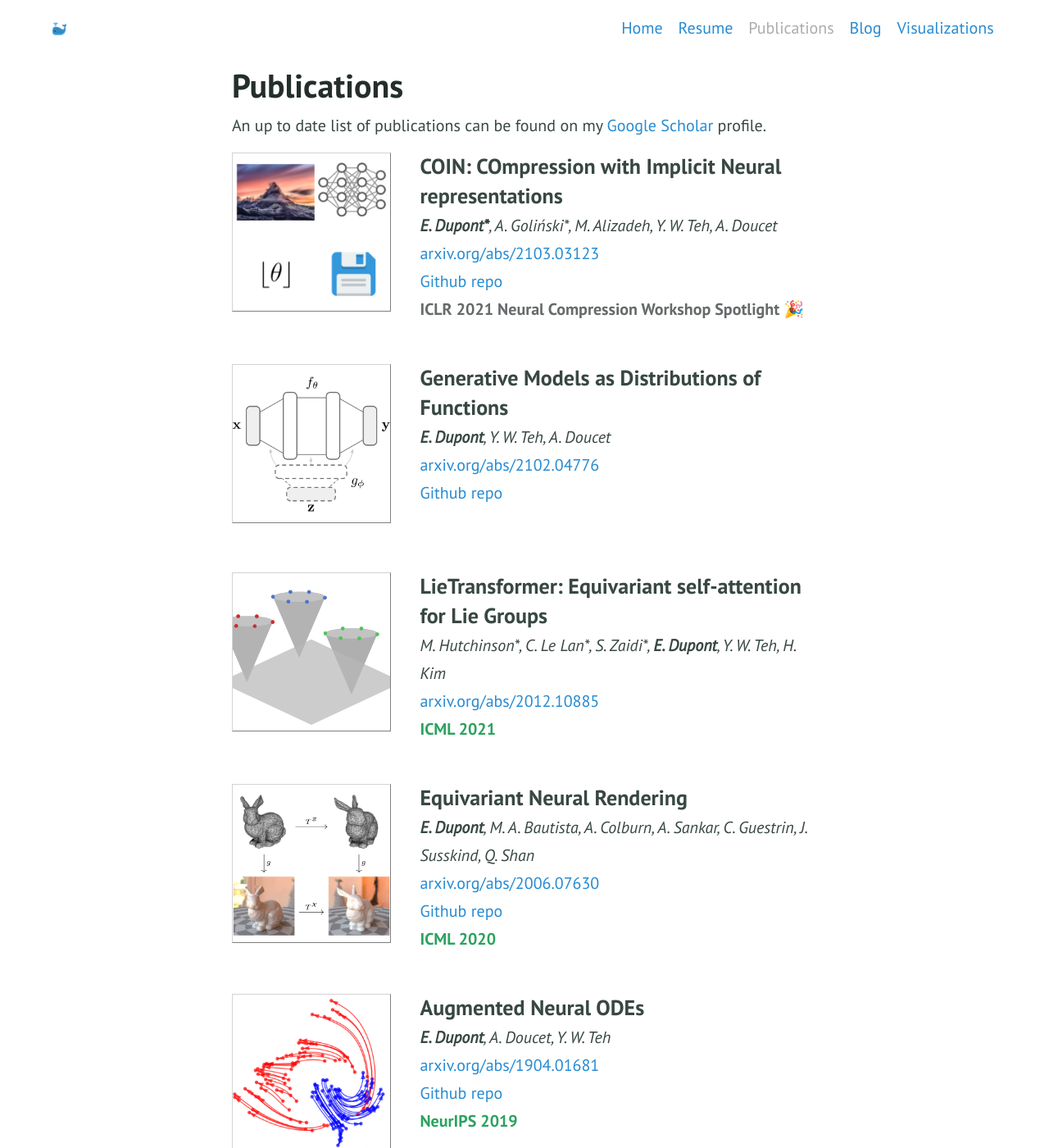
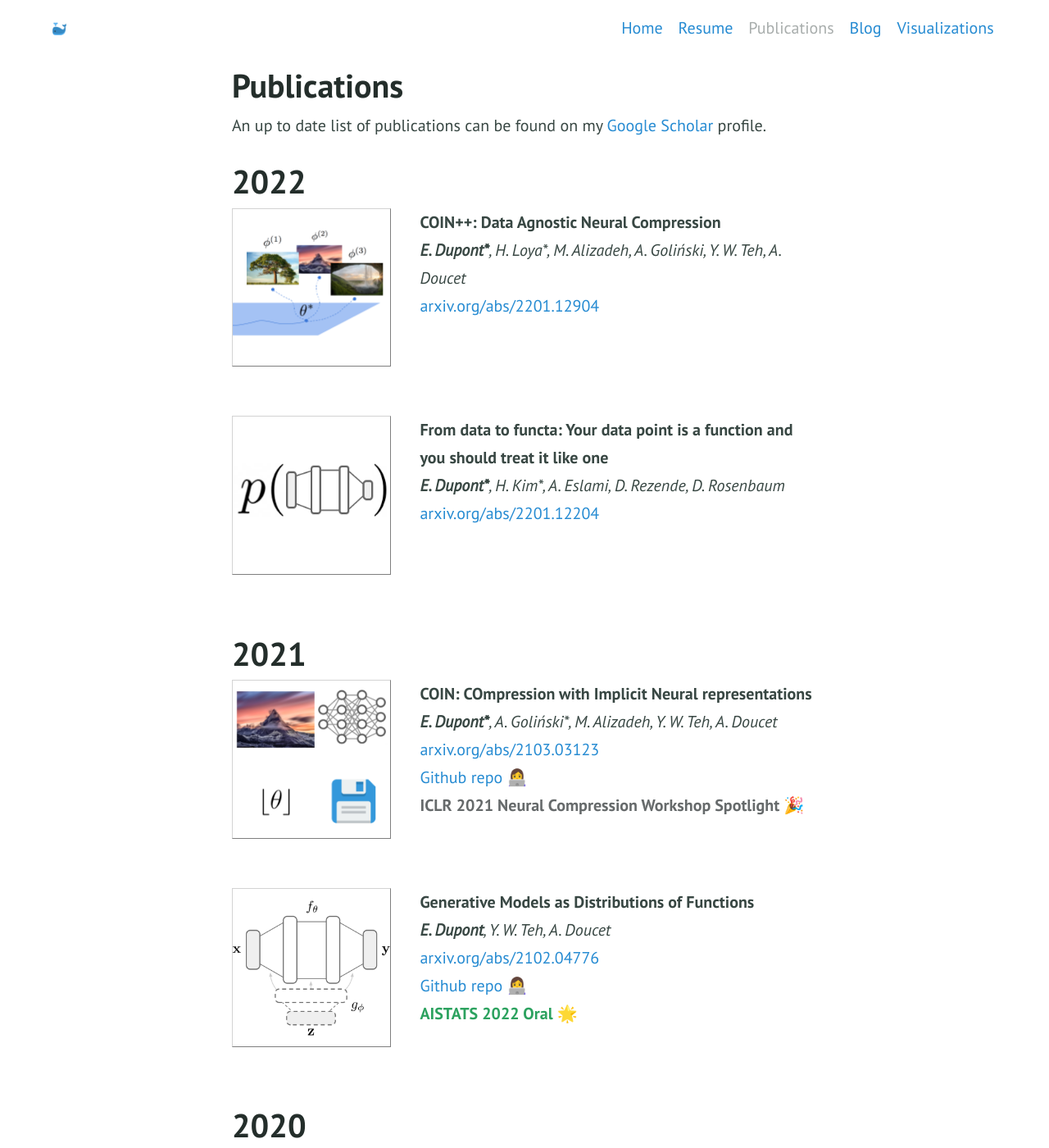
Before and after one commit to EmilienDupont/emiliendupont.github.io, a Jekyll site: the page built from publications.md, in a window 1280 px wide and 1400 px high. Shown: the whole window at 82% size. Built offline with Jekyll 4.4.1, drawn with Linux system fonts in a browser that asks for light colours; some of the changed text lies outside the part shown.

Commit message:
:tiger: update website with coinpp and functa

```diff
--- a/publications.md
+++ b/publications.md
@@ -6,6 +6,50 @@ layout: page
 An up to date list of publications can be found on my [Google Scholar](https://scholar.google.com/citations?user=IY5WyIEAAAAJ&hl=en) profile.
 
 
+# 2022
+
+<div style="display:flex;">
+
+  <div style="flex:1; padding-right:5%">
+    <img src="{{ site.url }}/imgs/paper-icons/coinpp.png" style="align:left; border: 1px solid #d3d3d3; border-style: outset;">
+  </div>
+
+  <div style="flex:2.5;">
+    <b style="font-size: 100%;">COIN++: Data Agnostic Neural Compression</b><br>
+
+    <i><b>E. Dupont*</b>, H. Loya*, M. Alizadeh, A. Goliński, Y. W. Teh, A. Doucet</i><br>
+
+    <a href="https://arxiv.org/abs/2201.12904">
+      arxiv.org/abs/2201.12904
+    </a><br>
+  </div>
+</div>
+
+&nbsp;
+
+
+<div style="display:flex;">
+
+  <div style="flex:1; padding-right:5%">
+    <img src="{{ site.url }}/imgs/paper-icons/functa.png" style="align:left; border: 1px solid #d3d3d3; border-style: outset;">
+  </div>
+
+  <div style="flex:2.5;">
+    <b style="font-size: 100%;">From data to functa: Your data point is a function and you should treat it like one</b><br>
+
+    <i><b>E. Dupont*</b>, H. Kim*, A. Eslami, D. Rezende, D. Rosenbaum</i><br>
+
+    <a href="https://arxiv.org/abs/2201.12204">
+      arxiv.org/abs/2201.12204
+    </a><br>
+  </div>
+</div>
+
+&nbsp;
+
+
+# 2021
+
 <div style="display:flex;">
 
   <div style="flex:1; padding-right:5%">
@@ -13,7 +57,7 @@ An up to date list of publications can be found on my [Google Scholar](https://s
   </div>
 
   <div style="flex:2.5;">
-    <b style="font-size: 130%;">COIN: COmpression with Implicit Neural representations</b><br>
+    <b style="font-size: 100%;">COIN: COmpression with Implicit Neural representations</b><br>
 
     <i><b>E. Dupont*</b>, A. Goliński*, M. Alizadeh, Y. W. Teh, A. Doucet</i><br>
 
@@ -22,7 +66,7 @@ An up to date list of publications can be found on my [Google Scholar](https://s
     </a><br>
 
     <i class="fa fa-github"></i> <a href="https://github.com/EmilienDupont/coin">
-      Github repo
+      Github repo 👩‍💻
     </a><br>
 
     <b style="color:#666a6b">ICLR 2021 Neural Compression Workshop Spotlight 🎉</b>
@@ -39,7 +83,7 @@ An up to date list of publications can be found on my [Google Scholar](https://s
   </div>
 
   <div style="flex:2.5;">
-    <b style="font-size: 130%;">Generative Models as Distributions of Functions</b><br>
+    <b style="font-size: 100%;">Generative Models as Distributions of Functions</b><br>
 
     <i><b>E. Dupont</b>, Y. W. Teh, A. Doucet</i><br>
 
@@ -48,13 +92,17 @@ An up to date list of publications can be found on my [Google Scholar](https://s
     </a><br>
 
     <i class="fa fa-github"></i> <a href="https://github.com/EmilienDupont/neural-function-distributions">
-      Github repo
+      Github repo 👩‍💻
     </a><br>
+
+    <b style="color:#2ca25f">AISTATS 2022 Oral 🌟</b>
   </div>
 </div>
 
 &nbsp;
 
+
+# 2020
 
 <div style="display:flex;">
 
@@ -63,7 +111,7 @@ An up to date list of publications can be found on my [Google Scholar](https://s
   </div>
 
   <div style="flex:2.5;">
-    <b style="font-size: 130%;">LieTransformer: Equivariant self-attention for Lie Groups</b><br>
+    <b style="font-size: 100%;">LieTransformer: Equivariant self-attention for Lie Groups</b><br>
 
     <i>M. Hutchinson*, C. Le Lan*, S. Zaidi*, <b>E. Dupont</b>, Y. W. Teh, H. Kim</i><br>
 
@@ -85,7 +133,7 @@ An up to date list of publications can be found on my [Google Scholar](https://s
   </div>
 
   <div style="flex:2.5;">
-    <b style="font-size: 130%;">Equivariant Neural Rendering</b><br>
+    <b style="font-size: 100%;">Equivariant Neural Rendering</b><br>
 
     <i><b>E. Dupont</b>, M. A. Bautista, A. Colburn, A. Sankar, C. Guestrin, J. Susskind, Q. Shan</i><br>
 
@@ -94,7 +142,7 @@ An up to date list of publications can be found on my [Google Scholar](https://s
     </a><br>
 
     <i class="fa fa-github"></i> <a href="https://github.com/apple/ml-equivariant-neural-rendering">
-      Github repo
+      Github repo 👩‍💻
     </a><br>
 
     <b style="color:#2ca25f">ICML 2020</b>
@@ -111,7 +161,7 @@ An up to date list of publications can be found on my [Google Scholar](https://s
   </div>
 
   <div style="flex:2.5;">
-    <b style="font-size: 130%;">Augmented Neural ODEs</b><br>
+    <b style="font-size: 100%;">Augmented Neural ODEs</b><br>
 
     <i><b>E. Dupont</b>, A. Doucet, Y. W. Teh</i><br>
 
@@ -120,7 +170,7 @@ An up to date list of publications can be found on my [Google Scholar](https://s
     </a><br>
 
     <i class="fa fa-github"></i> <a href="https://github.com/EmilienDupont/augmented-neural-odes">
-      Github repo
+      Github repo 👩‍💻
     </a><br>
 
     <b style="color:#2ca25f">NeurIPS 2019</b>
@@ -137,7 +189,7 @@ An up to date list of publications can be found on my [Google Scholar](https://s
   </div>
 
   <div style="flex:2.5;">
-    <b style="font-size: 130%;">Probabilistic Semantic Inpainting with Pixel Constrained CNNs</b><br>
+    <b style="font-size: 100%;">Probabilistic Semantic Inpainting with Pixel Constrained CNNs</b><br>
 
     <i><b>E. Dupont</b>, S. Suresha</i><br>
 
@@ -146,7 +198,7 @@ An up to date list of publications can be found on my [Google Scholar](https://s
     </a><br>
 
     <i class="fa fa-github"></i> <a href="https://github.com/Schlumberger/pixel-constrained-cnn-pytorch">
-      Github repo
+      Github repo 👩‍💻
     </a><br>
 
     <b style="color:#2ca25f">AISTATS 2019</b>
@@ -163,7 +215,7 @@ An up to date list of publications can be found on my [Google Scholar](https://s
   </div>
 
   <div style="flex:2.5;">
-    <b style="font-size: 130%;">Learning Disentangled Joint Continuous and Discrete Representations</b><br>
+    <b style="font-size: 100%;">Learning Disentangled Joint Continuous and Discrete Representations</b><br>
 
     <i><b>E. Dupont</b></i><br>
 
@@ -172,7 +224,7 @@ An up to date list of publications can be found on my [Google Scholar](https://s
     </a><br>
 
     <i class="fa fa-github"></i> <a href="https://github.com/Schlumberger/joint-vae">
-      Github repo
+      Github repo 👩‍💻
     </a><br>
 
     <b style="color:#2ca25f">NeurIPS 2018</b>
@@ -189,7 +241,7 @@ An up to date list of publications can be found on my [Google Scholar](https://s
   </div>
 
   <div style="flex:2.5;">
-    <b style="font-size: 130%;">Generating Realistic Geology Conditioned on Physical Measurements with Generative Adversarial Networks</b><br>
+    <b style="font-size: 100%;">Generating Realistic Geology Conditioned on Physical Measurements with Generative Adversarial Networks</b><br>
 
     <i><b>E. Dupont</b>, T. Zhang, P. Tilke, L. Liang, W. Bailey</i><br>
 
```
Also changed, not shown: other parts of publications.md (+4 -0 lines), index.md (+1 -1 lines), resume.md (+1 -1 lines), imgs/paper-icons/coinpp.png (added), imgs/paper-icons/functa.png (added), 1 other file.
